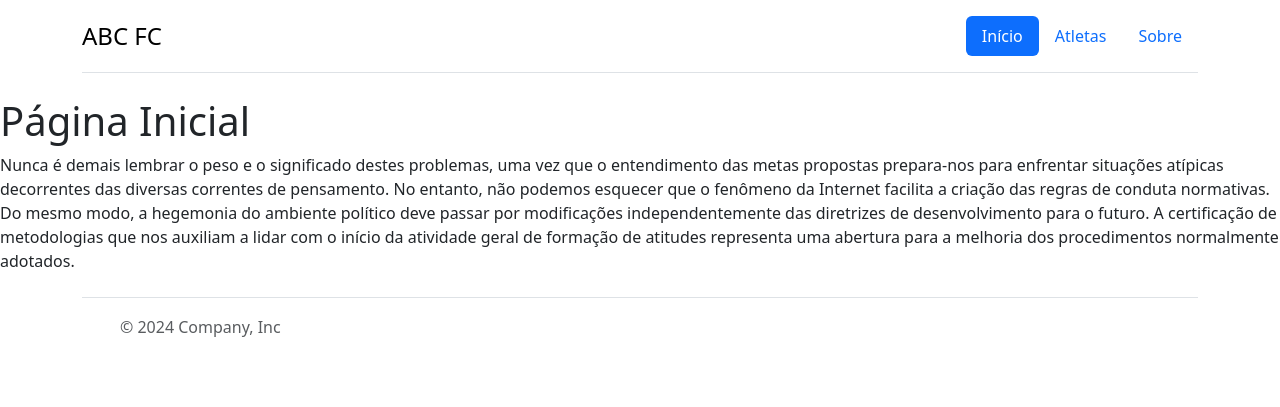
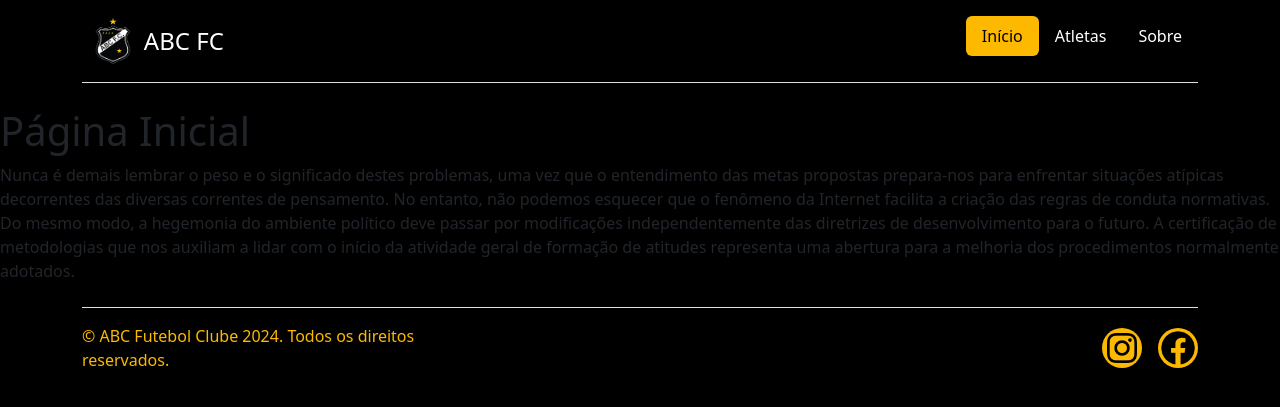
Before and after one commit to jm-bass/PROJETO-PSI, a Django app: page / in a window 1280 px wide. Shown: the top 407 px of the page. Run offline with Django 5.2, Linux system fonts and the light colour scheme.

Commit message:
terminando rodape e cabeçalho

```diff
--- a/app/static/css/style.css
+++ b/app/static/css/style.css
@@ -0,0 +1,32 @@
+#img{
+    height: 50px !important;
+}
+
+body{
+    background-color: black;
+}
+
+header span{
+    color: white;
+    margin-right: 20px;
+}
+
+header .nav-pills .nav-link.active{
+    color: black !important;
+    background-color: #fcb900 !important;
+}
+
+header .nav-link{
+    color: white;
+}
+
+footer div span{
+    color: #fcb900 !important;
+}
+
+#imgf{
+    background-color: #fcb900;
+    border: 30px;
+    border-radius: 20px;
+    height: 40px !important;
+}
--- a/app/templates/base.html
+++ b/app/templates/base.html
@@ -12,12 +12,12 @@
 <body>
     <div class="container">
     <header class="d-flex flex-wrap justify-content-center py-3 mb-4 border-bottom">
-      <a href="" class="d-flex align-items-center mb-3 mb-md-0 me-md-auto link-body-emphasis text-decoration-none">
+      <a href="{% url 'index' %}" class="d-flex align-items-center mb-3 mb-md-0 me-md-auto link-body-emphasis text-decoration-none"> <img src="{% static 'logo_abcfc.webp' %}" alt="" id="img">
         <span class="fs-4">ABC FC</span>
       </a>
 
       <ul class="nav nav-pills">
-        <li class="nav-item"><a href="{% url 'index' %}" class="nav-link active" aria-current="page">Início</a></li>
+        <li class="nav-item">{% block class1 %}<a href="{% url 'index' %}" class="nav-link  active" aria-current="page">{% endblock %}Início</a></li>
         <li class="nav-item"><a href="{% url 'atletas' %}" class="nav-link">Atletas</a></li>
         <li class="nav-item"><a href="#{% url 'sobre' %}" class="nav-link">Sobre</a></li>
     </header>
@@ -36,16 +36,12 @@
     <div class="container">
         <footer class="d-flex flex-wrap justify-content-between align-items-center py-3 my-4 border-top">
           <div class="col-md-4 d-flex align-items-center">
-            <a href="/" class="mb-3 me-2 mb-md-0 text-body-secondary text-decoration-none lh-1">
-              <svg class="bi" width="30" height="24"><use xlink:href="#bootstrap"></use></svg>
-            </a>
-            <span class="mb-3 mb-md-0 text-body-secondary">© 2024 Company, Inc</span>
+            <span class="mb-3 mb-md-0">© ABC Futebol Clube 2024. Todos os direitos reservados.</span>
           </div>
 
           <ul class="nav col-md-4 justify-content-end list-unstyled d-flex">
-            <li class="ms-3"><a class="text-body-secondary" href="#"><svg class="bi" width="24" height="24"><use xlink:href="#twitter"></use></svg></a></li>
-            <li class="ms-3"><a class="text-body-secondary" href="#"><svg class="bi" width="24" height="24"><use xlink:href="#instagram"></use></svg></a></li>
-            <li class="ms-3"><a class="text-body-secondary" href="#"><svg class="bi" width="24" height="24"><use xlink:href="#facebook"></use></svg></a></li>
+            <li class="ms-3"><a class="text-body-secondary" href="#"><img src="{% static 'logo_instagram.webp' %}" alt="" id="imgf"></a></li>
+            <li class="ms-3"><a class="text-body-secondary" href="#"><img src="{% static 'logo_facebook.webp' %}" alt="" id="imgf"></a></li>
           </ul>
         </footer>
       </div>
--- a/app/templates/index.html
+++ b/app/templates/index.html
@@ -1,5 +1,10 @@
 {% extends 'base.html' %}
 {% block title %}Essa página é a Index{% endblock %}
+
+
+{% block class1 %}<a href="{% url 'index' %}" class="nav-link active" aria-current="page">{% endblock %}
+
+
 {% block content %}
     <h1>Página Inicial</h1>
     <p>Nunca é demais lembrar o peso e o significado destes problemas, uma vez que o entendimento das metas propostas prepara-nos para enfrentar situações atípicas decorrentes das diversas correntes de pensamento. No entanto, não podemos esquecer que o fenômeno da Internet facilita a criação das regras de conduta normativas. Do mesmo modo, a hegemonia do ambiente político deve passar por modificações independentemente das diretrizes de desenvolvimento para o futuro. A certificação de metodologias que nos auxiliam a lidar com o início da atividade geral de formação de atitudes representa uma abertura para a melhoria dos procedimentos normalmente adotados.</p>
```
Also changed, not shown: app/static/logo_facebook.webp (added), app/static/logo_instagram.webp (added).
